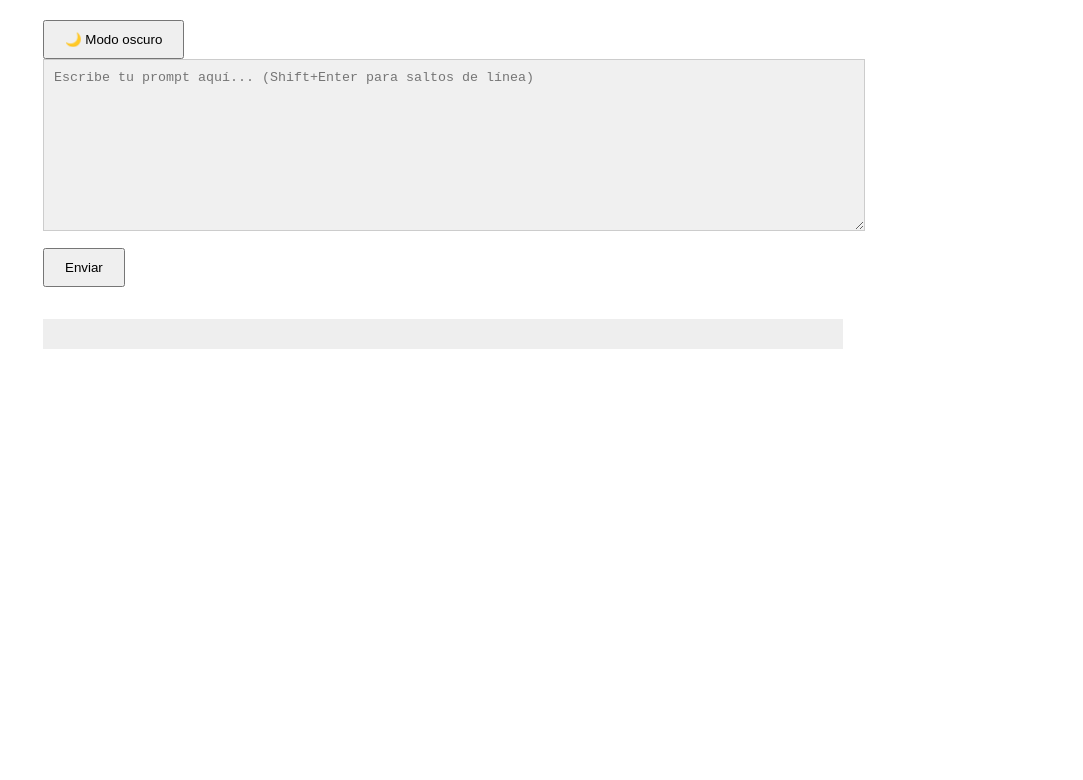
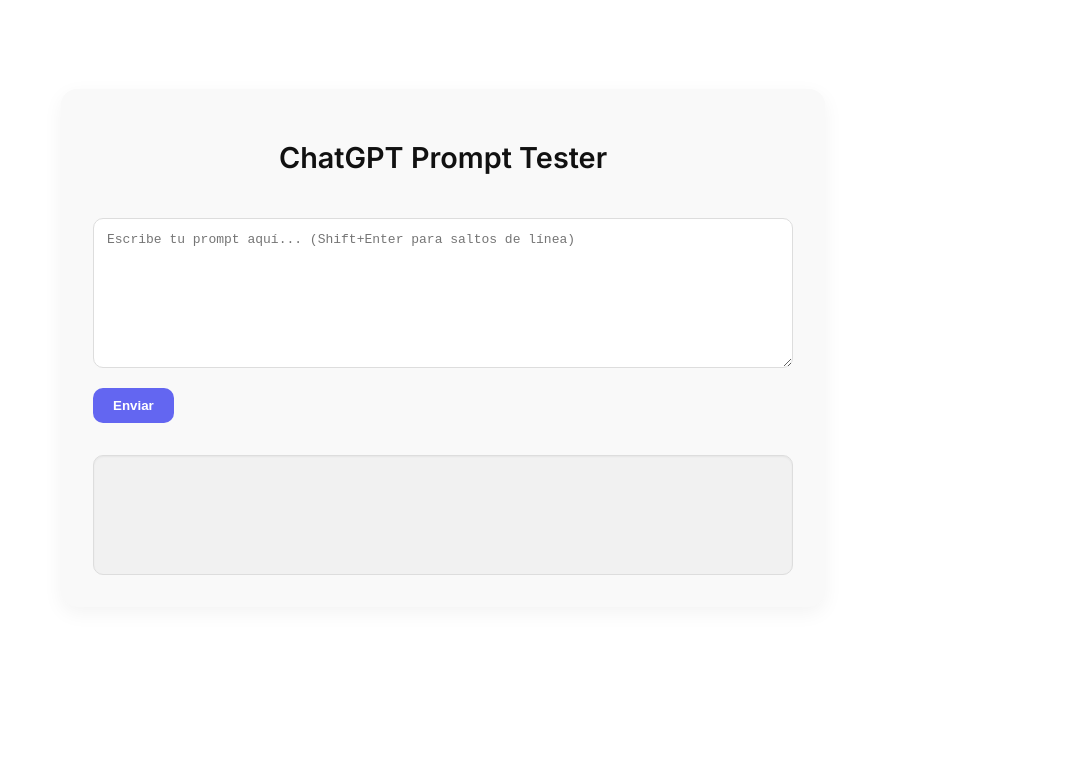
Before and after one commit to ALVPI/DIAS, a plain HTML site: page index.html in a window 1280 px wide. Shown: the part 84-864 px from the top of the page, without its empty margins (197-1280 px from the left). Before the commit the page ends 800 px from the top, so only its background shows below. Drawn offline with Linux system fonts and the light colour scheme.

```diff
--- a/CSS/style.css
+++ b/CSS/style.css
@@ -1,49 +1,104 @@
+@import url('https://fonts.googleapis.com/css2?family=Inter:wght@400;600&display=swap');
+
 :root {
   --bg-color: #ffffff;
-  --text-color: #000000;
-  --textarea-bg: #f0f0f0;
-  --respuesta-bg: #eeeeee;
+  --text-color: #111111;
+  --textarea-bg: #f9f9f9;
+  --respuesta-bg: #f1f1f1;
+  --primary-color: #6366f1;
+  --button-hover: #4f46e5;
+  --border-color: #dddddd;
+  --shadow-color: rgba(0, 0, 0, 0.05);
 }
 
 body.dark {
-  --bg-color: #121212;
-  --text-color: #f5f5f5;
-  --textarea-bg: #1e1e1e;
-  --respuesta-bg: #2c2c2c;
+  --bg-color: #1e1e1e;
+  --text-color: #f0f0f0;
+  --textarea-bg: #2a2a2a;
+  --respuesta-bg: #303030;
+  --border-color: #444444;
+  --shadow-color: rgba(255, 255, 255, 0.05);
 }
 
 body {
   background-color: var(--bg-color);
   color: var(--text-color);
-  font-family: sans-serif;
-  margin: 2em;
+  font-family: 'Inter', sans-serif;
+  margin: 0;
+  padding: 2em;
   transition: background 0.3s, color 0.3s;
+  display: flex;
+  justify-content: center;
+  align-items: center;
+  min-height: 100vh;
 }
 
 .container {
-  max-width: 800px;
-  margin: auto;
+  background-color: var(--textarea-bg);
+  padding: 2em;
+  border-radius: 16px;
+  box-shadow: 0 6px 20px var(--shadow-color);
+  max-width: 700px;
+  width: 100%;
+  transition: background 0.3s;
+}
+
+h1 {
+  margin-bottom: 1.5em;
+  text-align: center;
+  font-size: 1.8em;
 }
 
 textarea {
   width: 100%;
   height: 150px;
-  padding: 10px;
-  background-color: var(--textarea-bg);
+  padding: 1em;
+  background-color: var(--bg-color);
   color: var(--text-color);
-  border: 1px solid #ccc;
+  border: 1px solid var(--border-color);
+  border-radius: 10px;
+  font-size: 1em;
   resize: vertical;
+  box-sizing: border-box;
 }
 
 button {
-  margin-top: 1em;
-  padding: 10px 20px;
+  display: inline-block;
+  margin-top: 1.2em;
+  padding: 0.75em 1.5em;
+  background-color: var(--primary-color);
+  color: white;
+  font-weight: 600;
+  border: none;
+  border-radius: 10px;
   cursor: pointer;
+  transition: background 0.3s;
+}
+
+button:hover {
+  background-color: var(--button-hover);
 }
 
 #respuesta {
   margin-top: 2em;
   background: var(--respuesta-bg);
-  padding: 15px;
+  padding: 1.2em;
+  border-radius: 10px;
+  border: 1px solid var(--border-color);
   white-space: pre-wrap;
+  box-shadow: inset 0 1px 2px var(--shadow-color);
+  min-height: 80px;
 }
+
+#toggle-mode {
+  position: absolute;
+  top: 20px;
+  right: 20px;
+  background: none;
+  color: var(--text-color);
+  border: 1px solid var(--border-color);
+  border-radius: 8px;
+  padding: 0.4em 1em;
+  cursor: pointer;
+  font-size: 0.9em;
+}
```
